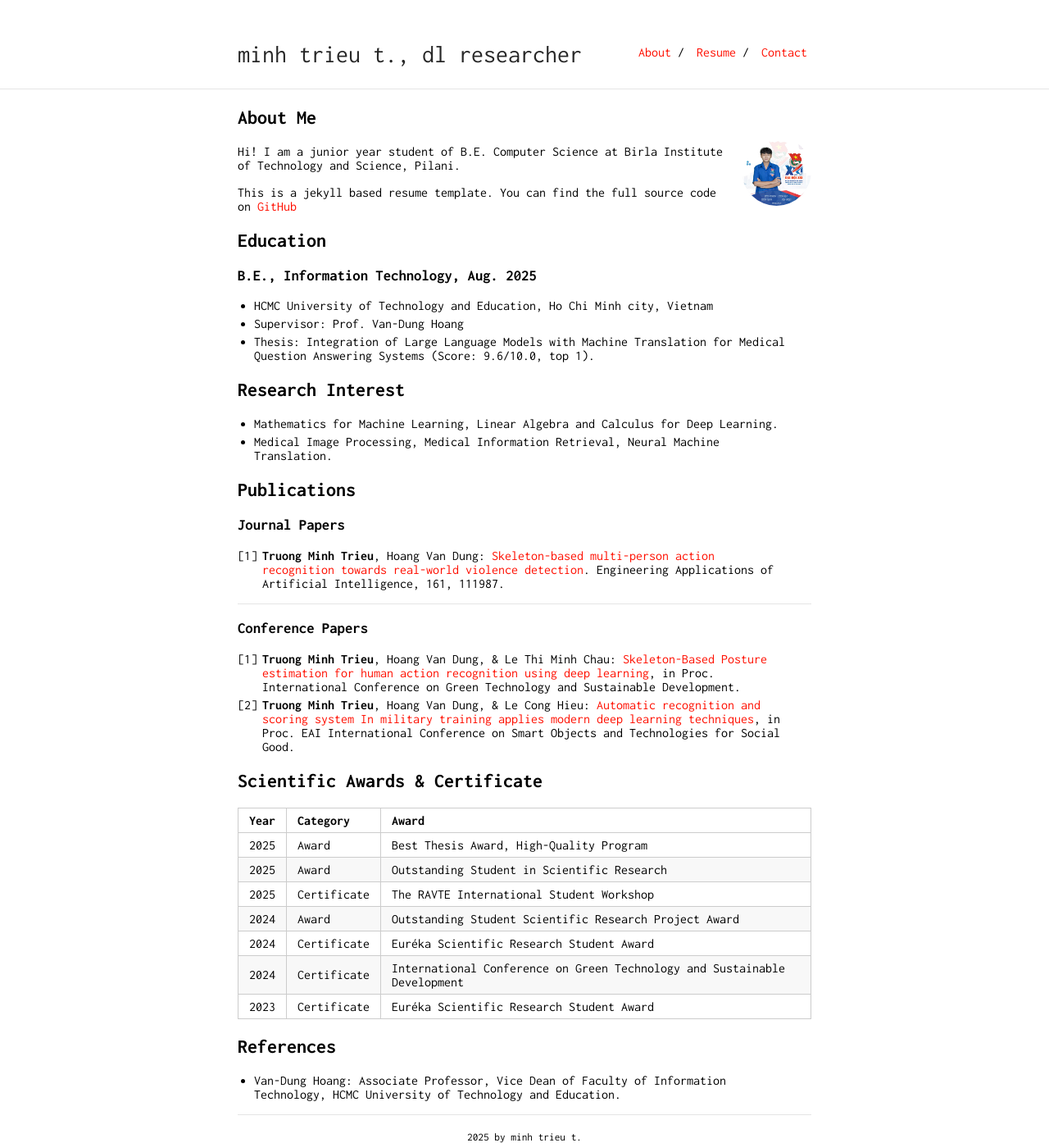
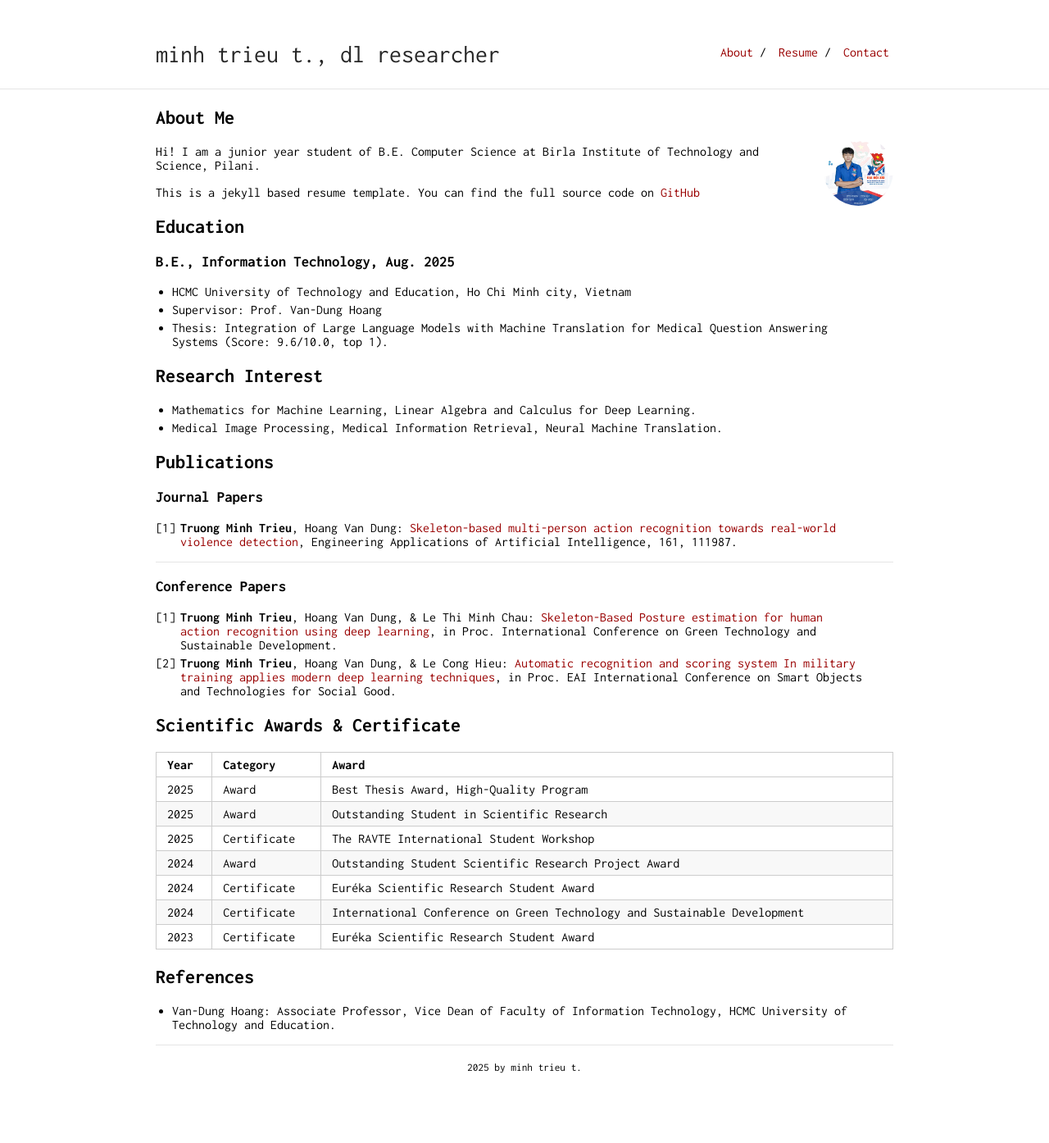
Before and after one commit to mtrvn/trieutrg, a Jekyll site: the page built from index.md, in a window 1280 px wide. Shown: the whole page at 82% size. Built offline with Jekyll 4.4.1, drawn with Linux system fonts in a browser that asks for light colours; our own code applies the rules of GitHub Pages for plain Markdown files; after the commit the page ends 1309 px from its top, so only the background shows below that.

Commit message:
dev #v12: (cont.) update page content

```diff
--- a/_sass/vars.scss
+++ b/_sass/vars.scss
@@ -2,13 +2,15 @@
  * Customization Variables
  */
 
-$accent: #FF0F00;
+// $accent: #FF0F00;
+$accent: #990000;
 $image-size: 85px;
 
 /*
  * Build Variables, don't touch
  */
 
-$max-width: 700px;
+// $max-width: 700px;
+$max-width: 900px;
 $med-width: 600px;
 $small-width: 480px;
--- a/index.md
+++ b/index.md
@@ -24,7 +24,7 @@ This is a jekyll based resume template. You can find the full source code on [Gi
 ## Publications
 
 ### Journal Papers
-1. **Truong Minh Trieu**, Hoang Van Dung: [Skeleton-based multi-person action recognition towards real-world violence detection](https://doi.org/10.1016/j.engappai.2025.111987). Engineering Applications of Artificial Intelligence, 161, 111987.
+1. **Truong Minh Trieu**, Hoang Van Dung: [Skeleton-based multi-person action recognition towards real-world violence detection](https://doi.org/10.1016/j.engappai.2025.111987), Engineering Applications of Artificial Intelligence, 161, 111987.
 
 ---
 
```
